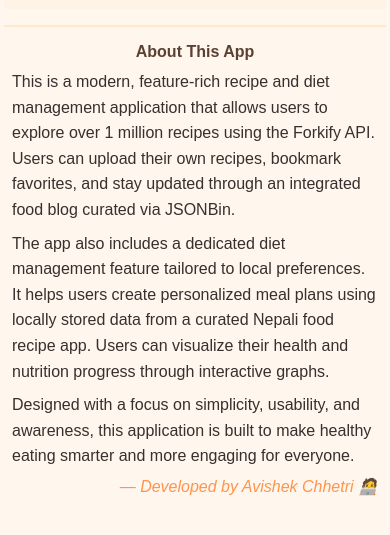
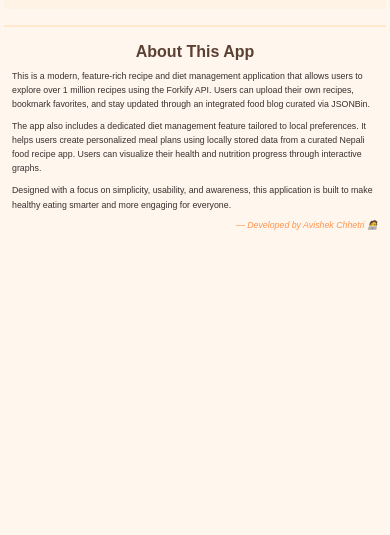
Before and after one commit to abishekchhetri/Food-Recipe-and-Diet-Management, a website built with Parcel: page index.html in a window 390 px wide. Shown: the part 71-606 px from the top of the page. Built offline with nearby package versions, Linux system fonts and the light colour scheme.

Commit message:
edited css for redablity

```diff
--- a/css/general.css
+++ b/css/general.css
@@ -27,7 +27,7 @@ html {
 
 /* universal font format */
 p {
-  font-size: 1.3rem;
+  font-size: 1rem;
   color: var(--text-color);
 }
 a {
--- a/css/media.css
+++ b/css/media.css
@@ -1,9 +1,9 @@
 @media (max-width: 60em) {
   p {
-    font-size: 2rem !important;
+    font-size: 1.1rem !important;
   }
   span {
-    font-size: 2rem !important;
+    font-size: 1.1rem !important;
   }
   html {
     padding: 0 !important;
```
